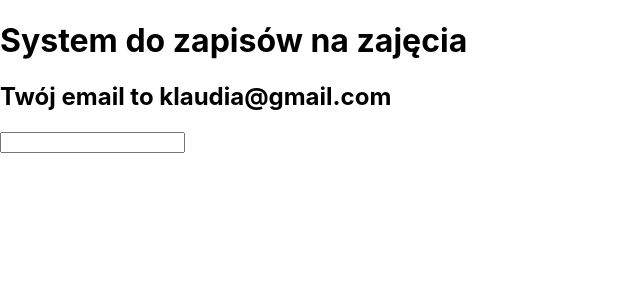
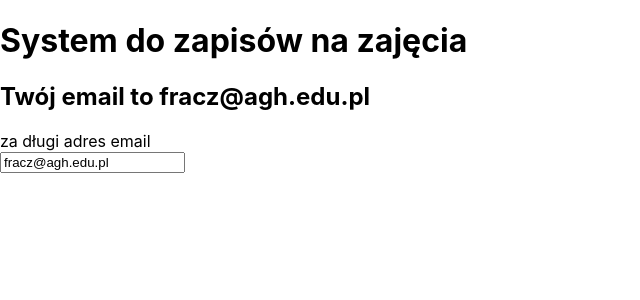
Before and after one commit to klaudia0212/react-lab, a React (Create React App) app: page / in a window 1280 px wide. Shown: the top 300 px of the page, without its empty margins (0-640 px from the left). Built offline with nearby package versions, Linux system fonts and the light colour scheme.

Commit message:
reaktywnosc

```diff
--- a/src/App.js
+++ b/src/App.js
@@ -1,17 +1,30 @@
 import logo from './logo.svg';
 import './App.css';
+import {useState} from "react";
+
 
 function App() {
-  let email = 'klaudia@gmail.com';
+  const [email, setEmail] = useState('fracz@agh.edu.pl');
 
-  function handleChange(event){
-    console.log(event.target.value);
-  }
+    function handleChange(event) {
+        setEmail(event.target.value);
+    }
+
+    let message;
+    if(email.length < 5){
+      message = <div>za krótki adres!</div>;
+    } else if (email.length < 15){
+      message = <div>dobry adres email</div>;
+    } else {
+      message = <div>za długi adres email</div>;
+    }
+
     return (
         <div>
             <h1>System do zapisów na zajęcia</h1>
             <h2>Twój email to {email}</h2>
-            <input type="text" onChange={handleChange}/>
+            {message}
+            <input type="text" value={email} onChange={handleChange}/>
         </div>
     );
 }
```
